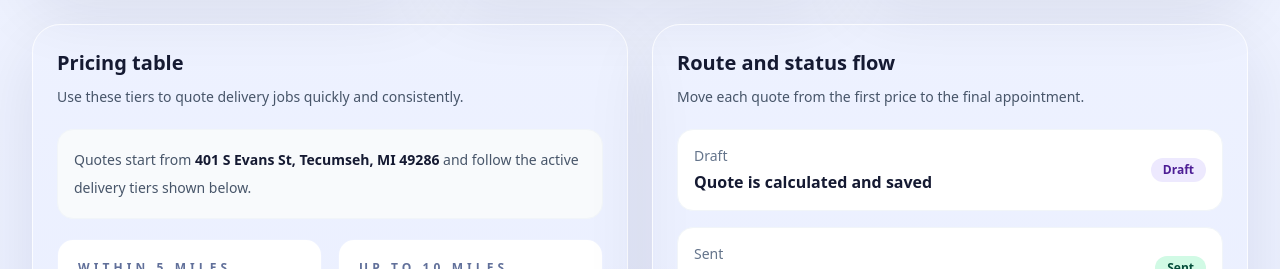
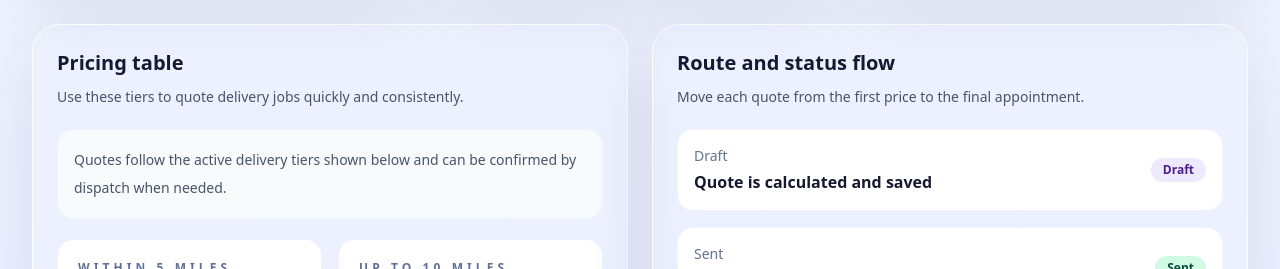
Before and after one commit to smackyourlama/rangerates, a Next.js app: page / in a window 1280 px wide. Shown: the part 1160-1429 px from the top of the page. Built offline with nearby package versions, Linux system fonts and the light colour scheme; no server answers.

Commit message:
Remove public address from Rangerates homepage

```diff
--- a/src/app/page.tsx
+++ b/src/app/page.tsx
@@ -167,7 +167,7 @@ export default function HomePage() {
           <Panel title="Pricing table" description="Use these tiers to quote delivery jobs quickly and consistently.">
             <div className="space-y-5">
               <div className="rounded-2xl border border-slate-100 bg-slate-50 p-4 text-sm leading-7 text-slate-600">
-                Quotes start from <span className="font-semibold text-brand-ink">{ORIGIN_ADDRESS}</span> and follow the active delivery tiers shown below.
+                Quotes follow the active delivery tiers shown below and can be confirmed by dispatch when needed.
               </div>
               <div className="grid gap-4 md:grid-cols-2">
                 {PRICING_TIERS.map((tier) => (
```
